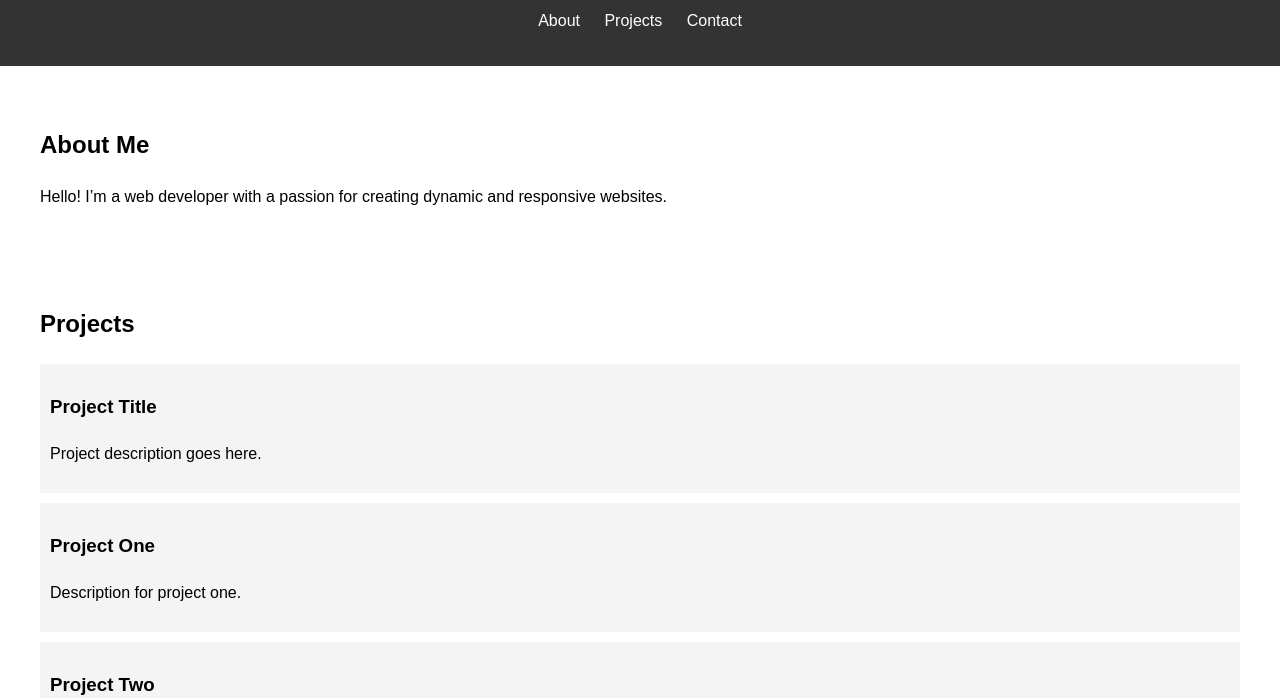
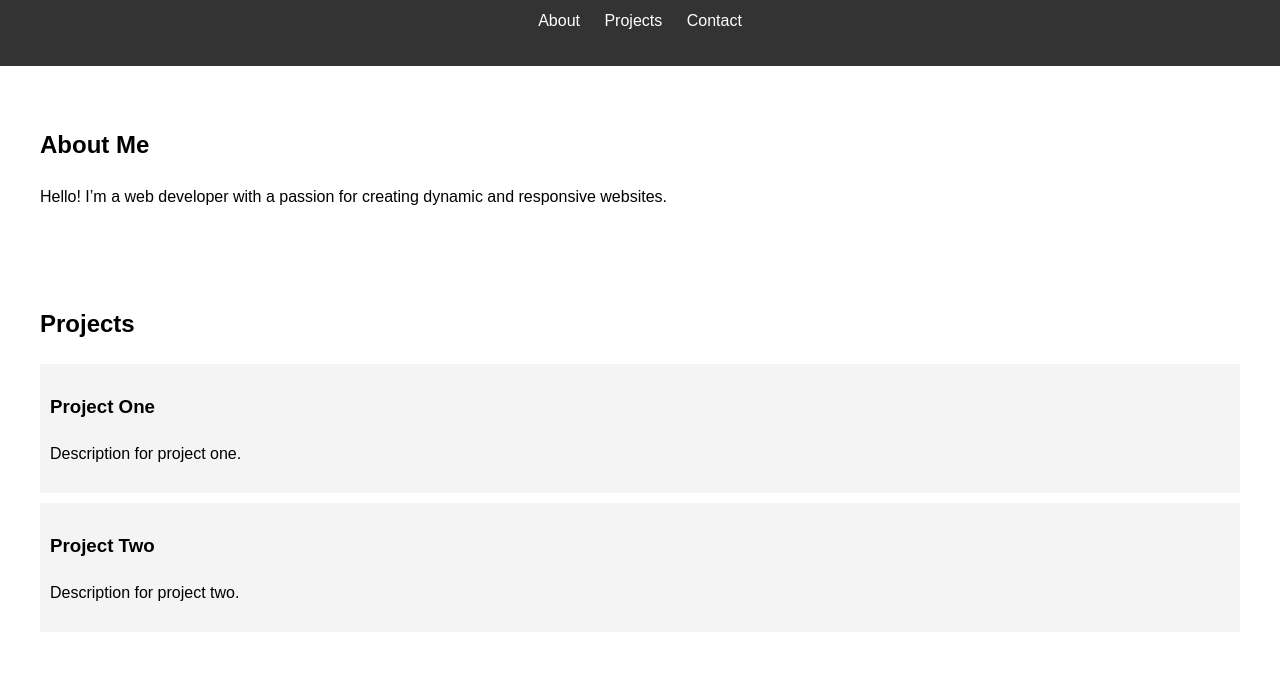
Before and after one commit to bryngoldman/portfolio-website, a plain HTML site: page index.html in a window 1280 px wide. Shown: the part 102-800 px from the top of the page. Drawn offline with Linux system fonts and the light colour scheme.

Commit message:
Update index.html

```diff
--- a/index.html
+++ b/index.html
@@ -23,10 +23,6 @@
     </section>
     <section id="projects">
         <h2>Projects</h2>
-        <div class="project">
-            <h3>Project Title</h3>
-            <p>Project description goes here.</p>
-        </div>
     </section>
     <section id="contact">
         <h2>Contact</h2>
```
